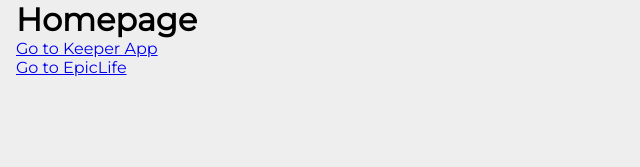
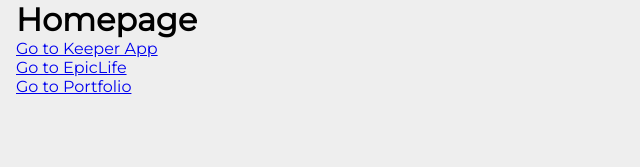
Before and after one commit to Rehaman-Shaik/Epiclife, a React (Vite) app in the folder client/: page / in a window 1280 px wide. Shown: the top 167 px of the page, without its empty margins (0-640 px from the left). Built offline with nearby package versions, Linux system fonts and the light colour scheme; a web font is replaced by a local one.

Commit message:
added the route for portfolio to test from react which is a server route

```diff
--- a/client/src/components/HomePage.jsx
+++ b/client/src/components/HomePage.jsx
@@ -7,6 +7,8 @@
             <a href="/project/keeper-app">Go to Keeper App</a>
             <br></br>
             <a href="/project/epic-life">Go to EpicLife</a>
+            <br></br>
+            <a href="/portfolio">Go to Portfolio</a>
         </>
     );
 }
```
